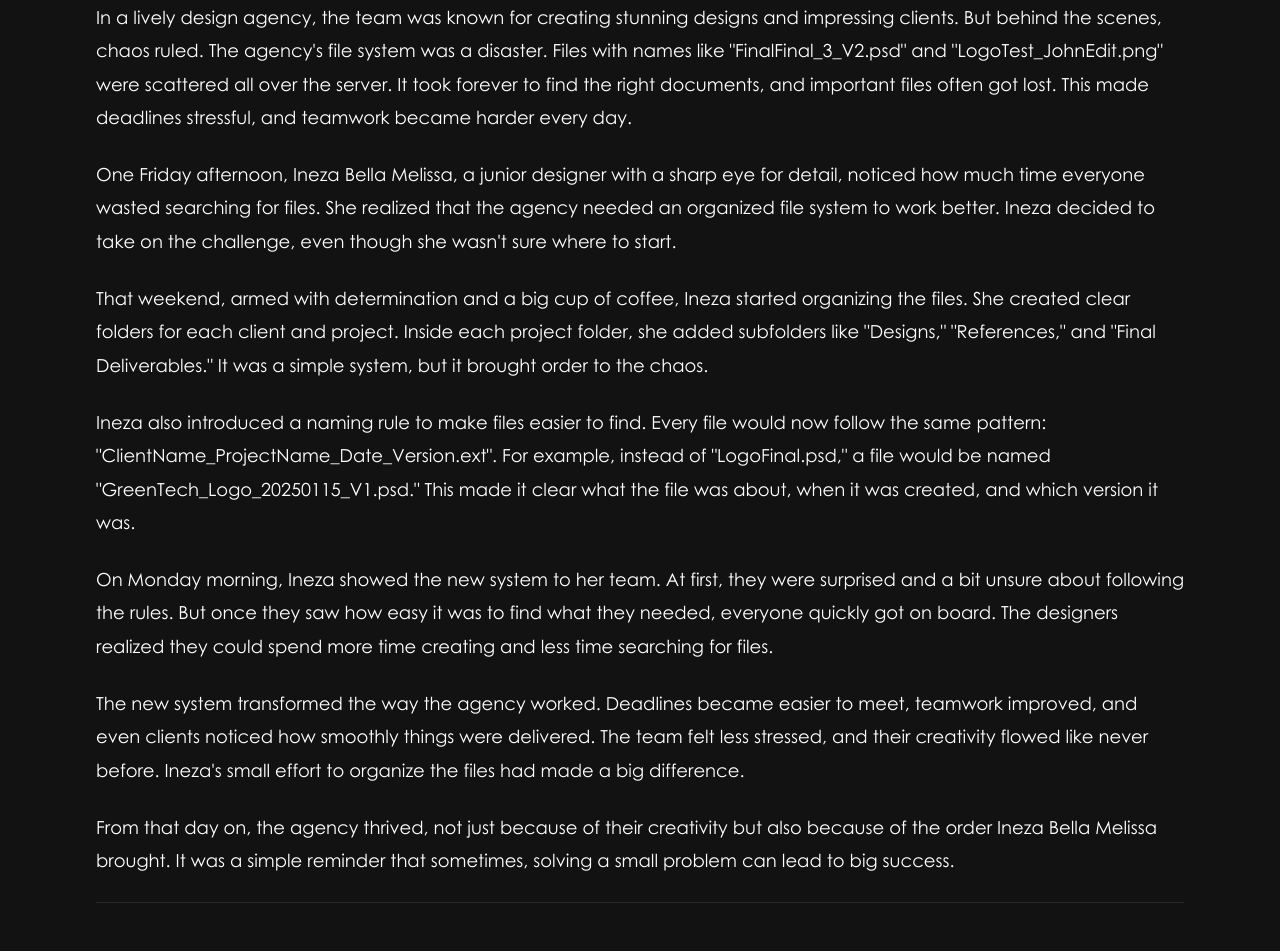
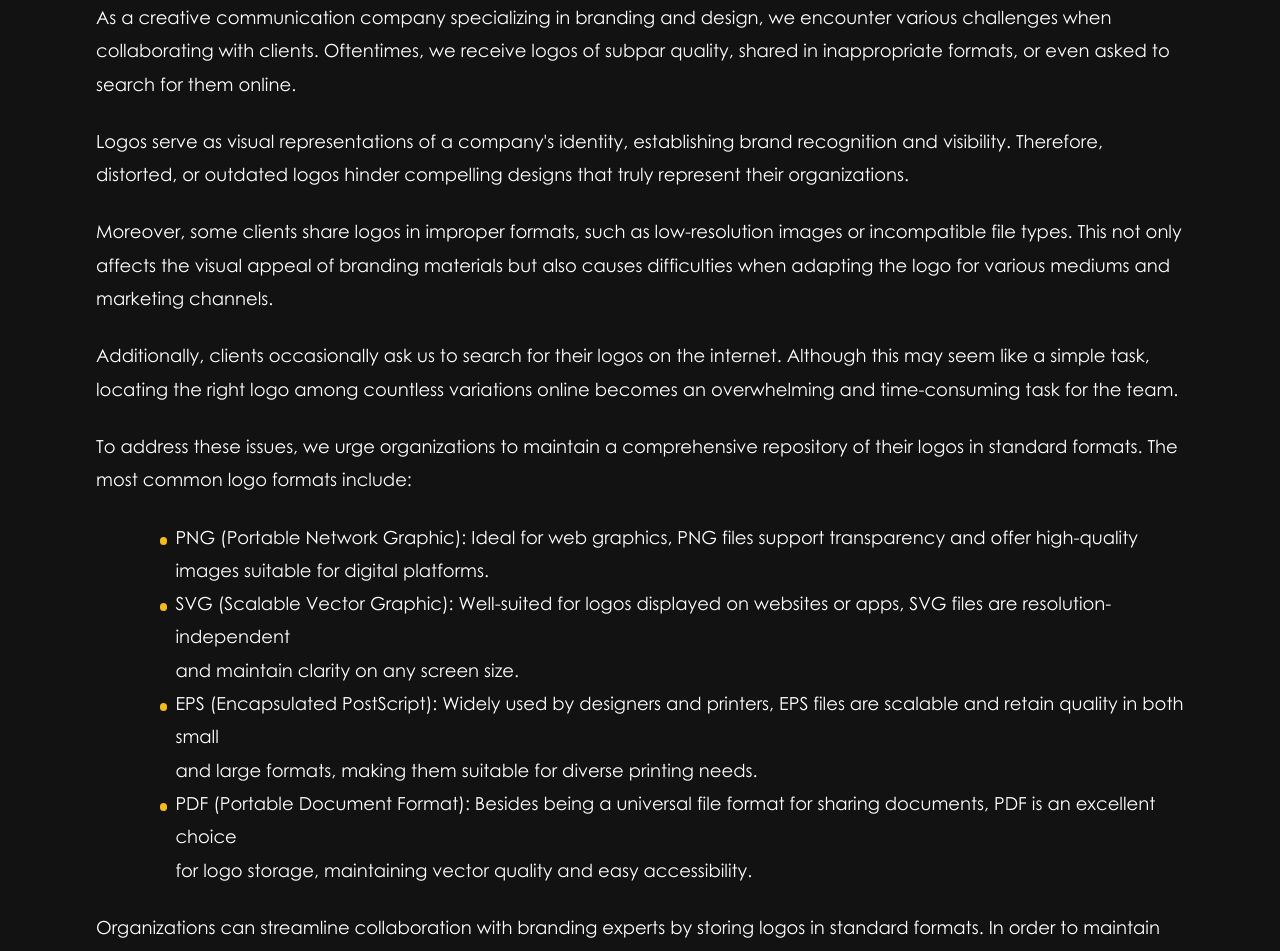
Before and after one commit to belladev250/Pixeleye-web, a Next.js app: page /storydetails in a window 1280 px wide. Shown: the part 1180-2131 px from the top of the page. Built offline with nearby package versions, Linux system fonts and the light colour scheme; a web font is replaced by a local one.

Commit message:
story edited

```diff
--- a/src/app/project/[id]/page.tsx
+++ b/src/app/project/[id]/page.tsx
@@ -162,7 +162,7 @@ const ProjectPage = () => {
                   variants={fadeIn}
                   custom={0}
                 >
-                  BRAND IDENTITY
+                  {item.title}
                 </motion.p>
                 <motion.h2
                   className="text-xl md:text-2xl font-bold my-2 md:mb-4"
@@ -336,7 +336,7 @@ const ProjectPage = () => {
               initial="hidden"
               animate="visible"
             >
-              <motion.p className='text-lg md:text-xl text-gold font-Gothic' variants={fadeIn} custom={0}>BRAND IDENTITY</motion.p>
+              <motion.p className='text-lg md:text-xl text-gold font-Gothic' variants={fadeIn} custom={0}>{project.title}</motion.p>
               <motion.p className="text-2xl md:text-3xl font-Caslon" variants={fadeIn} custom={1}>{project.name}</motion.p>
               <motion.p className="text-base md:text-lg font-Gothic" variants={fadeIn} custom={2}>{project.details}</motion.p>
 
--- a/src/app/storydetails/page.tsx
+++ b/src/app/storydetails/page.tsx
@@ -77,7 +77,7 @@ const StoryDetails = () => {
                     className="font-Caslon text-xl md:text-3xl lg:text-5xl w-full"
                     variants={fadeInUp}
                 >
-                    How To Organize Files In A Design Agency
+                    Common Logo Mistakes That Clients Make
                 </motion.p>
                 <motion.div
                     className="flex flex-wrap items-center space-x-2 text-sm md:text-md"
@@ -86,7 +86,7 @@ const StoryDetails = () => {
                     <div className="w-2 h-2 bg-gold rounded-full"></div>
                     <p className="font-Gothic">3 mins read</p>
                     <div className="w-[0.7] h-4 bg-gold"></div>
-                    <p className="font-Gothic">24.02.2025</p>
+                    <p className="font-Gothic">30.04.2025</p>
                 </motion.div>
             </motion.div>
 
@@ -111,52 +111,88 @@ const StoryDetails = () => {
                     className="font-Gothic text-md md:text-lg leading-relaxed md:leading-[1.85] w-full lg:w-[85vw]"
                     variants={fadeInUp}
                 >
-                    In a lively design agency, the team was known for creating stunning designs and impressing clients. But behind the scenes, chaos ruled.
-                    The agency's file system was a disaster. Files with names like "FinalFinal_3_V2.psd" and "LogoTest_JohnEdit.png" were scattered all over the server. It took forever to find the right documents, and important files
-                    often got lost. This made deadlines stressful, and teamwork became harder every day.
+                    As a creative communication company specializing in branding and design, we encounter various challenges when collaborating
+                    with clients. Oftentimes, we receive logos of subpar quality, shared in inappropriate formats, or even asked to search for
+                    them online.
                 </motion.p>
                 <motion.p
                     className="font-Gothic text-md md:text-lg leading-relaxed md:leading-[1.85] w-full lg:w-[85vw]"
                     variants={fadeInUp}
                 >
-                    One Friday afternoon, Ineza Bella Melissa, a junior designer with a sharp eye for detail, noticed how much time everyone wasted searching
-                    for files. She realized that the agency needed an organized file system to work better. Ineza decided to take on the challenge, even though she wasn't sure where to start.
+                    Logos serve as visual representations of a company's identity, establishing brand recognition and visibility. Therefore, distorted,
+                    or outdated logos hinder compelling designs that truly represent their organizations.
                 </motion.p>
                 <motion.p
                     className="font-Gothic text-md md:text-lg leading-relaxed md:leading-[1.85] w-full lg:w-[85vw]"
                     variants={fadeInUp}
                 >
-                    That weekend, armed with determination and a big cup of coffee, Ineza started organizing the files. She created clear folders for each
-                    client and project. Inside each project folder, she added subfolders like "Designs," "References," and "Final Deliverables." It was a simple system, but it brought order to the chaos.
+                    Moreover, some clients share logos in improper formats, such as low-resolution images or incompatible file types. This not only
+                    affects the visual appeal of branding materials but also causes difficulties when adapting the logo for various mediums and
+                    marketing channels.
                 </motion.p>
                 <motion.p
                     className="font-Gothic text-md md:text-lg leading-relaxed md:leading-[1.85] w-full lg:w-[85vw]"
                     variants={fadeInUp}
                 >
-                    Ineza also introduced a naming rule to make files easier to find. Every file would now follow the same pattern: "ClientName_ProjectName_Date_Version.ext".
-                    For example, instead of "LogoFinal.psd," a file would be named "GreenTech_Logo_20250115_V1.psd." This made it clear what the file was about, when it was created, and which version it was.
+                    Additionally, clients occasionally ask us to search for their logos on the internet. Although this may seem like a simple task,
+                    locating the right logo among countless variations online becomes an overwhelming and time-consuming task for the team.
                 </motion.p>
                 <motion.p
                     className="font-Gothic text-md md:text-lg leading-relaxed md:leading-[1.85] w-full lg:w-[85vw]"
                     variants={fadeInUp}
                 >
-                    On Monday morning, Ineza showed the new system to her team. At first, they were surprised and a bit unsure about following the rules. But once they saw
-                    how easy it was to find what they needed, everyone quickly got on board. The designers realized they could spend more time creating and less time searching for files.
+                    To address these issues, we urge organizations to maintain a comprehensive repository of their logos in standard formats.
+                    The most common logo formats include:
                 </motion.p>
+
+                <motion.div className='ml-16' >
+
+                    <motion.div className="flex space-x-2">
+                        <motion.div className="w-2 h-2 bg-gold rounded-full mt-4" variants={fadeInUp} ></motion.div>
+                        <motion.p
+                            className="font-Gothic text-md md:text-lg leading-relaxed md:leading-[1.85] w-full lg:w-[85vw]"
+                            variants={fadeInUp}
+                        > PNG (Portable Network Graphic): Ideal for web graphics, PNG files support transparency and offer high-quality <br />  images suitable for digital platforms.
+                        </motion.p>
+                    </motion.div>
+
+                    <motion.div className="flex space-x-2">
+                        <motion.div className="w-2 h-2 bg-gold rounded-full mt-4" variants={fadeInUp} ></motion.div>
+                        <motion.p
+                            className="font-Gothic text-md md:text-lg leading-relaxed md:leading-[1.85] w-full lg:w-[85vw]"
+                            variants={fadeInUp}
+                        > SVG (Scalable Vector Graphic): Well-suited for logos displayed on websites or apps, SVG  files are resolution-independent <br />  and maintain clarity on any screen size.
+                        </motion.p>
+                    </motion.div>
+
+                    <motion.div className="flex space-x-2">
+                        <motion.div className="w-2 h-2 bg-gold rounded-full mt-4" variants={fadeInUp} ></motion.div>
+                        <motion.p
+                            className="font-Gothic text-md md:text-lg leading-relaxed md:leading-[1.85] w-full lg:w-[85vw]"
+                            variants={fadeInUp}
+                        > EPS (Encapsulated PostScript): Widely used by designers and printers, EPS files are scalable and retain quality in both small <br />  and large formats, making them suitable for diverse printing needs.
+                        </motion.p>
+                    </motion.div>
+
+                    <motion.div className="flex space-x-2">
+                        <motion.div className="w-2 h-2 bg-gold rounded-full mt-4" variants={fadeInUp} ></motion.div>
+                        <motion.p
+                            className="font-Gothic text-md md:text-lg leading-relaxed md:leading-[1.85] w-full lg:w-[85vw]"
+                            variants={fadeInUp}
+                        > PDF (Portable Document Format): Besides being a universal file format for sharing documents, PDF is an excellent choice <br /> for logo storage, maintaining vector quality and easy accessibility.
+                        </motion.p>
+                    </motion.div>
+
+                </motion.div>
+
                 <motion.p
                     className="font-Gothic text-md md:text-lg leading-relaxed md:leading-[1.85] w-full lg:w-[85vw]"
                     variants={fadeInUp}
                 >
-                    The new system transformed the way the agency worked. Deadlines became easier to meet, teamwork improved, and even clients noticed how smoothly things
-                    were delivered. The team felt less stressed, and their creativity flowed like never before. Ineza's small effort to organize the files had made a big difference.
+                    Organizations can streamline collaboration with branding experts by storing logos in standard formats. In order to maintain brand consistency across marketing materials, a centralized logo library
+                    should include all logo variations, color versions, and formats.
                 </motion.p>
-                <motion.p
-                    className="font-Gothic text-md md:text-lg leading-relaxed md:leading-[1.85] w-full lg:w-[85vw]"
-                    variants={fadeInUp}
-                >
-                    From that day on, the agency thrived, not just because of their creativity but also because of the order Ineza Bella Melissa brought. It was a simple
-                    reminder that sometimes, solving a small problem can lead to big success.
-                </motion.p>
+
                 <motion.hr
                     className="left-0 w-full border-navBorder"
                     initial="hidden"
```
Also changed, not shown: src/projects.ts (+17 -3 lines).
